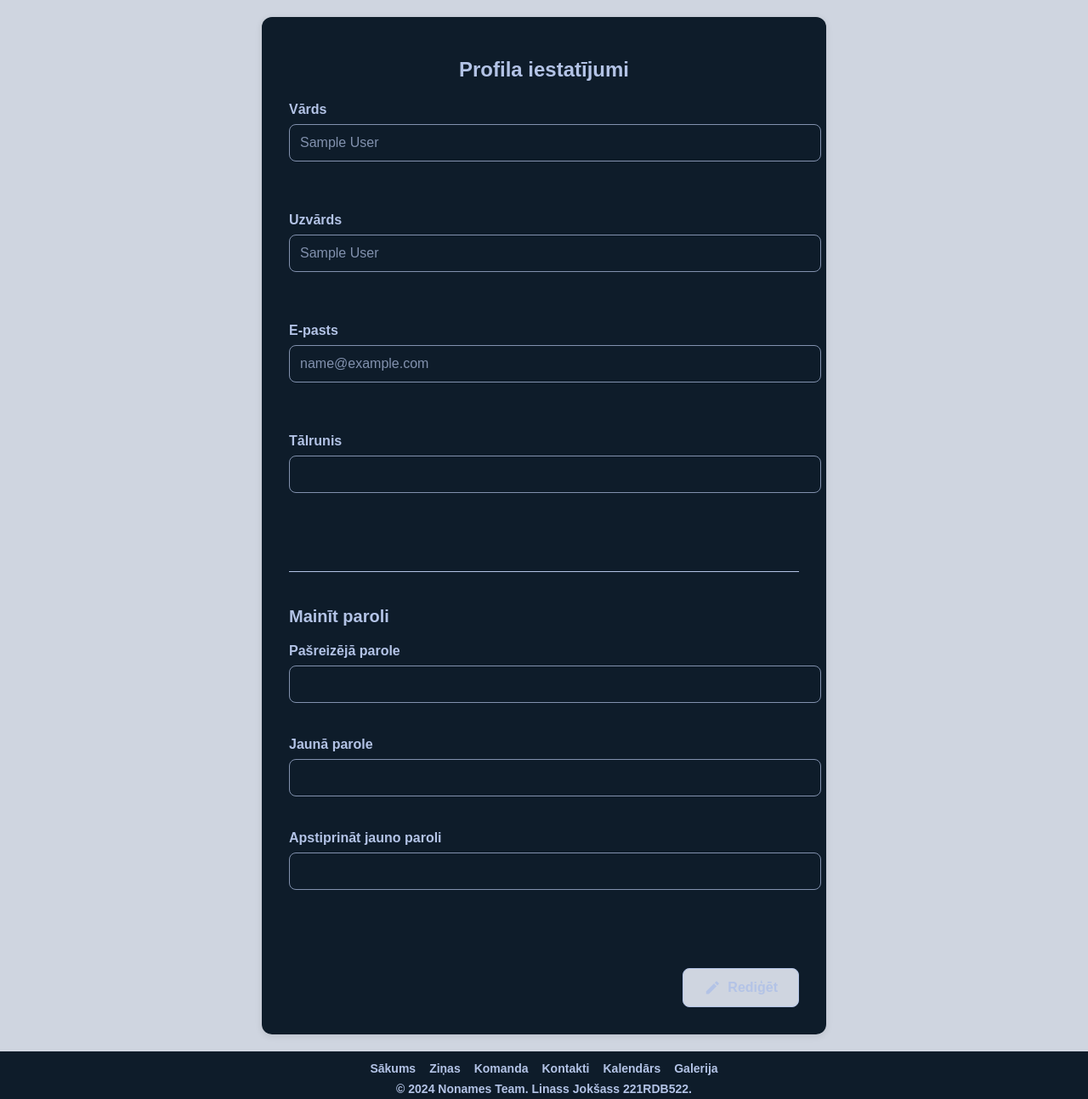
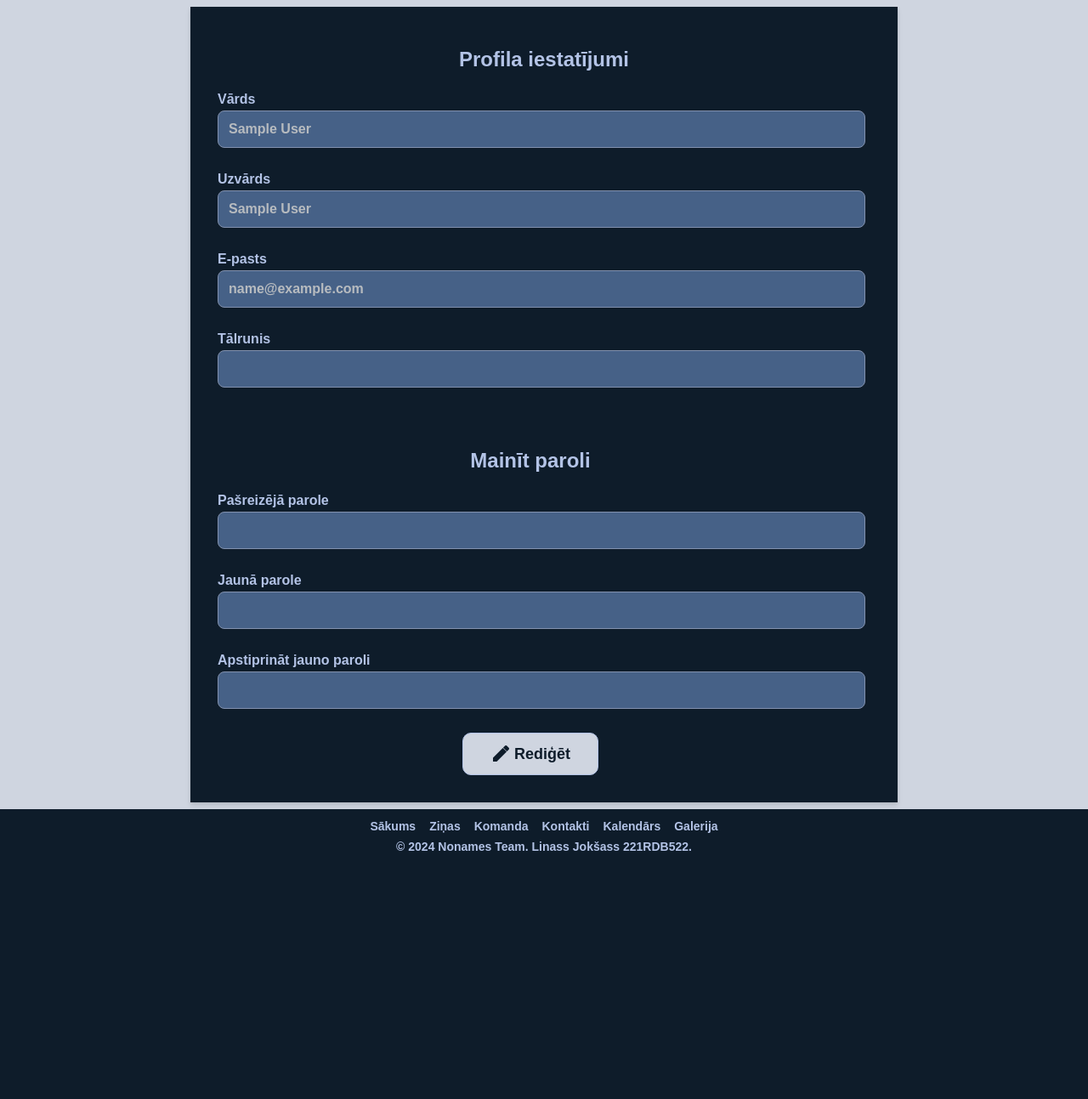
Before and after one commit to Brakonabric/php-coursework, a PHP site: page /pages/settings.php in a window 1280 px wide. Shown: the part 56-1349 px from the top of the page at 85% size. After the commit the page ends 1057 px from the top, so only its background shows below. Run offline with PHP 8.4, Linux system fonts and the light colour scheme; the visitor is signed in with stand-in values (Sample User, id 1); data that the repository does not hold is empty.

Commit message:
Page: Profile settings styling

```diff
--- a/src/assets/css/pages/settings.css
+++ b/src/assets/css/pages/settings.css
@@ -1,16 +1,12 @@
-.settings-page {
-    max-width: 1200px;
-    margin: 0 auto;
-    padding: 20px;
-}
-
 .settings-container {
+    position: relative;
+    width: 60%;
+    max-width: 800px;
+    height: auto;
+    margin: 8px auto;
+    padding: 32px;
     background: var(--nav-bg-color);
-    padding: 32px;
-    border-radius: 12px;
-    box-shadow: 0 2px 8px rgba(0, 0, 0, 0.1);
-    max-width: 600px;
-    margin: 0 auto;
+    box-shadow: 0 4px 6px rgba(0, 0, 0, 0.1), 0 1px 3px rgba(0, 0, 0, 0.06);
 }
 
 .settings-container h1 {
@@ -20,20 +16,21 @@
     text-align: center;
 }
 
-.settings-form {
+.settings-container .settings-form {
+    display: flex;
+    width: calc(100% - 32px);
+    flex-direction: column;
+}
+
+.settings-form .form-group {
     display: flex;
     flex-direction: column;
-    gap: 20px;
-}
-
-.form-group {
-    margin-bottom: 16px;
-    position: relative;
+    margin-bottom: 4px;
 }
 
 .form-group label {
     display: block;
-    margin-bottom: 8px;
+    margin-bottom: 4px;
     color: var(--primary-color);
     font-weight: 600;
 }
@@ -44,73 +41,74 @@
     border: 1px solid var(--primary-color);
     border-radius: 8px;
     background-color: var(--primary-bg-color);
-    color: var(--primary-color);
+    color: var(--primary-dark);
     font-size: 16px;
     transition: all 0.3s ease;
+    font-weight: 600;
 }
 
 .form-group input:read-only {
-    background-color: var(--nav-bg-color);
+    background-color: var(--section-a-bg-color);
     border-color: var(--primary-color);
+    color: var(--primary-light);
     opacity: 0.7;
     cursor: not-allowed;
 }
 
-.form-group input:not(:read-only):focus {
+.form-group input:focus {
     outline: none;
-    border-color: var(--primary-hover);
-    box-shadow: 0 0 0 2px rgba(var(--primary-hover-rgb), 0.2);
+    border-color: var(--primary-light);
 }
 
 .form-group .error-message {
     color: var(--error-color);
     font-size: 14px;
-    margin-top: 4px;
-    min-height: 20px;
+    margin-top: 8px;
+    min-height: 16px;
+    font-weight: 600;
 }
 
 .form-group input.invalid {
     border-color: var(--error-color);
+    background-color: var(--error-bg-color);
+    color: var(--primary-light);
 }
 
 .form-group input.invalid:focus {
-    box-shadow: 0 0 0 2px rgba(var(--error-color-rgb), 0.2);
+    outline: none;
+    border-color: var(--primary-light);
+}
+
+.form-actions {
+    display: flex;
+    justify-content: center;
+    gap: 16px;
+    width: auto;
 }
 
 .password-section {
-    margin-top: 32px;
-    padding-top: 24px;
-    border-top: 1px solid var(--primary-color);
-}
-
-.password-section h2 {
-    color: var(--primary-color);
-    font-size: 20px;
-    margin-bottom: 20px;
-}
-
-.form-actions {
-    margin-top: 32px;
-    display: flex;
-    justify-content: flex-end;
-    gap: 16px;
+    margin: 28px auto 0 auto;
+    width: 100%;
 }
 
 .btn {
-    display: inline-flex;
+    display: flex;
+    justify-content: center;
     align-items: center;
-    gap: 8px;
+    gap: 4px;
     padding: 12px 24px;
     border: none;
-    border-radius: 8px;
-    font-size: 16px;
+    border-radius: 10px;
+    font-size: 18px;
     font-weight: 600;
     cursor: pointer;
+    min-width: 160px;
     transition: all 0.3s ease;
 }
 
 .btn .material-icons {
-    font-size: 20px;
+    font-size: 24px;
+    font-weight: 600;
 }
 
 .btn-primary {
@@ -125,27 +123,41 @@
 
 .btn-secondary {
     background-color: var(--primary-bg-color);
-    color: var(--primary-color);
+    color: var(--primary-dark);
     border: 1px solid var(--primary-color);
 }
 
 .btn-secondary:hover {
     background-color: var(--primary-hover);
     color: var(--nav-bg-color);
-    transform: translateY(-2px);
+    transform: translateY(-1px);
     border: 1px solid var(--primary-hover);
 }
 
 .btn-danger {
-    background-color: var(--error-color) !important;
-    color: var(--nav-bg-color) !important;
-    border: none;
+    background-color: var(--error-bg-color) !important;
+    color: var(--primary-dark) !important;
+    border-color: var(--error-color) !important;
 }
 
 .btn-danger:hover {
     background-color: var(--error-color) !important;
+    color: var(--primary-light) !important;
     opacity: 0.9;
-    transform: translateY(-2px);
+    transform: translateY(-1px);
+}
+
+.btn-success {
+    background-color: var(--success-bg-color) !important;
+    color: var(--primary-dark) !important;
+    border-color: var(--success-color) !important;
+}
+
+.btn-success:hover {
+    background-color: var(--success-color) !important;
+    color: var(--primary-light) !important;
+    opacity: 0.9;
+    transform: translateY(-1px);
 }
 
 #notifications {
--- a/src/assets/css/variables.css
+++ b/src/assets/css/variables.css
@@ -9,6 +9,12 @@
     --primary-light: white;
     --primary-hover: #FCF7FA;
     --primary-dark: #0E1C2A;
+
+    --error-color: #ff463a;
+    --error-bg-color: #ff5a52;
+
+    --success-color: #1dd866;
+    --success-bg-color: #27ff85;
 
 
 
--- a/src/pages/settings.php
+++ b/src/pages/settings.php
@@ -13,14 +13,12 @@ $user_id = $_SESSION['user_id'];
 $success_message = '';
 $error_message = '';
 
-// Получаем данные пользователя
 $stmt = $conn->prepare("SELECT name, surname, email, phone FROM users WHERE id = ?");
 $stmt->bind_param("i", $user_id);
 $stmt->execute();
 $result = $stmt->get_result();
 $user = $result->fetch_assoc();
 
-// Обработка формы
 if ($_SERVER['REQUEST_METHOD'] === 'POST') {
     $name = trim($_POST['name']);
     $surname = trim($_POST['surname']);
@@ -31,7 +29,6 @@ if ($_SERVER['REQUEST_METHOD'] === 'POST') {
     $confirm_password = $_POST['confirm_password'];
 
     try {
-        // Проверяем текущий пароль только если пользователь хочет изменить пароль
         if (!empty($new_password)) {
             $pwd_stmt = $conn->prepare("SELECT password FROM users WHERE id = ?");
             $pwd_stmt->bind_param("i", $user_id);
@@ -52,15 +49,12 @@ if ($_SERVER['REQUEST_METHOD'] === 'POST') {
             }
         }
 
-        // Начинаем транзакцию
         $conn->begin_transaction();
 
-        // Обновляем основные данные
         $update_stmt = $conn->prepare("UPDATE users SET name = ?, surname = ?, email = ?, phone = ? WHERE id = ?");
         $update_stmt->bind_param("ssssi", $name, $surname, $email, $phone, $user_id);
         $update_stmt->execute();
 
-        // Обновляем пароль, если указан новый
         if (!empty($new_password)) {
             $hashed_password = password_hash($new_password, PASSWORD_DEFAULT);
             $pwd_update_stmt = $conn->prepare("UPDATE users SET password = ? WHERE id = ?");
@@ -72,7 +66,6 @@ if ($_SERVER['REQUEST_METHOD'] === 'POST') {
         $_SESSION['user_name'] = $name;
         $success_message = "Iestatījumi veiksmīgi atjaunināti";
 
-        // Обновляем данные пользователя для отображения в форме
         $user['name'] = $name;
         $user['surname'] = $surname;
         $user['email'] = $email;
@@ -146,7 +139,7 @@ if ($_SERVER['REQUEST_METHOD'] === 'POST') {
             </div>
 
             <div class="password-section">
-                <h2>Mainīt paroli</h2>
+                <h1>Mainīt paroli</h1>
                 <div class="form-group">
                     <label for="current_password">Pašreizējā parole</label>
                     <input type="password" id="current_password" name="current_password" readonly>
@@ -175,7 +168,7 @@ if ($_SERVER['REQUEST_METHOD'] === 'POST') {
                     <span class="material-icons">edit</span>
                     <span class="button-text">Rediģēt</span>
                 </button>
-                <button type="submit" class="btn btn-primary" id="saveButton" style="display: none;">
+                <button type="submit" class="btn btn-success" id="saveButton" style="display: none;">
                     <span class="material-icons">save</span>
                     <span class="button-text">Saglabāt izmaiņas</span>
                 </button>
@@ -267,7 +260,6 @@ document.addEventListener('DOMContentLoaded', function() {
         isEditing = !isEditing;
 
         if (isEditing) {
-            // Включаем режим редактирования
             editButton.innerHTML = '<span class="material-icons">close</span><span class="button-text">Atcelt</span>';
             editButton.classList.add('btn-danger');
             saveButton.style.display = 'flex';
@@ -275,7 +267,6 @@ document.addEventListener('DOMContentLoaded', function() {
                 input.readOnly = false;
             });
         } else {
-            // Отменяем редактирование и возвращаем оригинальные значения
             editButton.innerHTML = '<span class="material-icons">edit</span><span class="button-text">Rediģēt</span>';
             editButton.classList.remove('btn-danger');
             saveButton.style.display = 'none';
@@ -296,21 +287,18 @@ document.addEventListener('DOMContentLoaded', function() {
         }
     });
 
-    // Обработка отправки формы
     form.addEventListener('submit', function(e) {
         e.preventDefault();
 
         let isValid = true;
         const activeInputs = Array.from(inputs).filter(input => !input.readOnly);
 
-        // Валидируем только активные поля
         activeInputs.forEach(input => {
             if (!validateField(input)) {
                 isValid = false;
             }
         });
 
-        // Проверяем пароли
         const newPassword = document.getElementById('new_password');
         const confirmPassword = document.getElementById('confirm_password');
         const currentPassword = document.getElementById('current_password');
```
Also changed, not shown: other parts of src/assets/css/pages/settings.css (+3 -33 lines).
